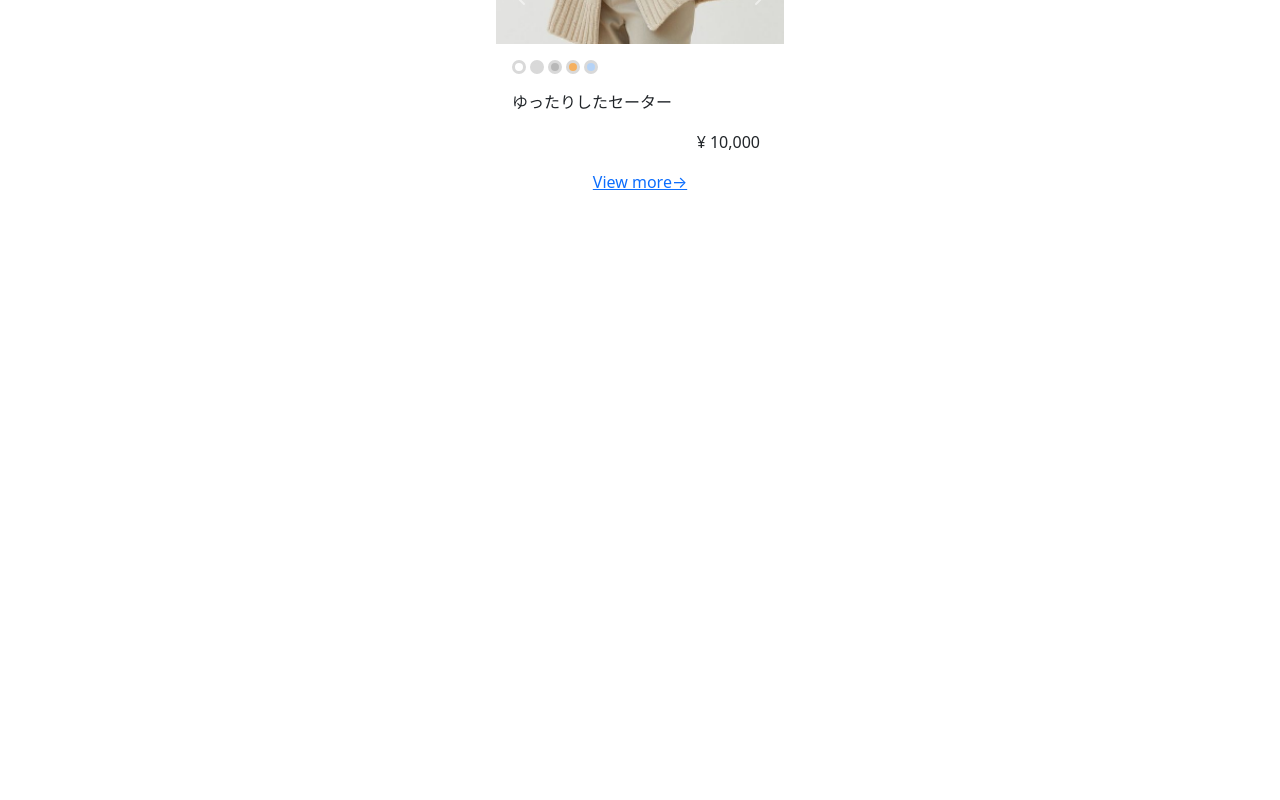
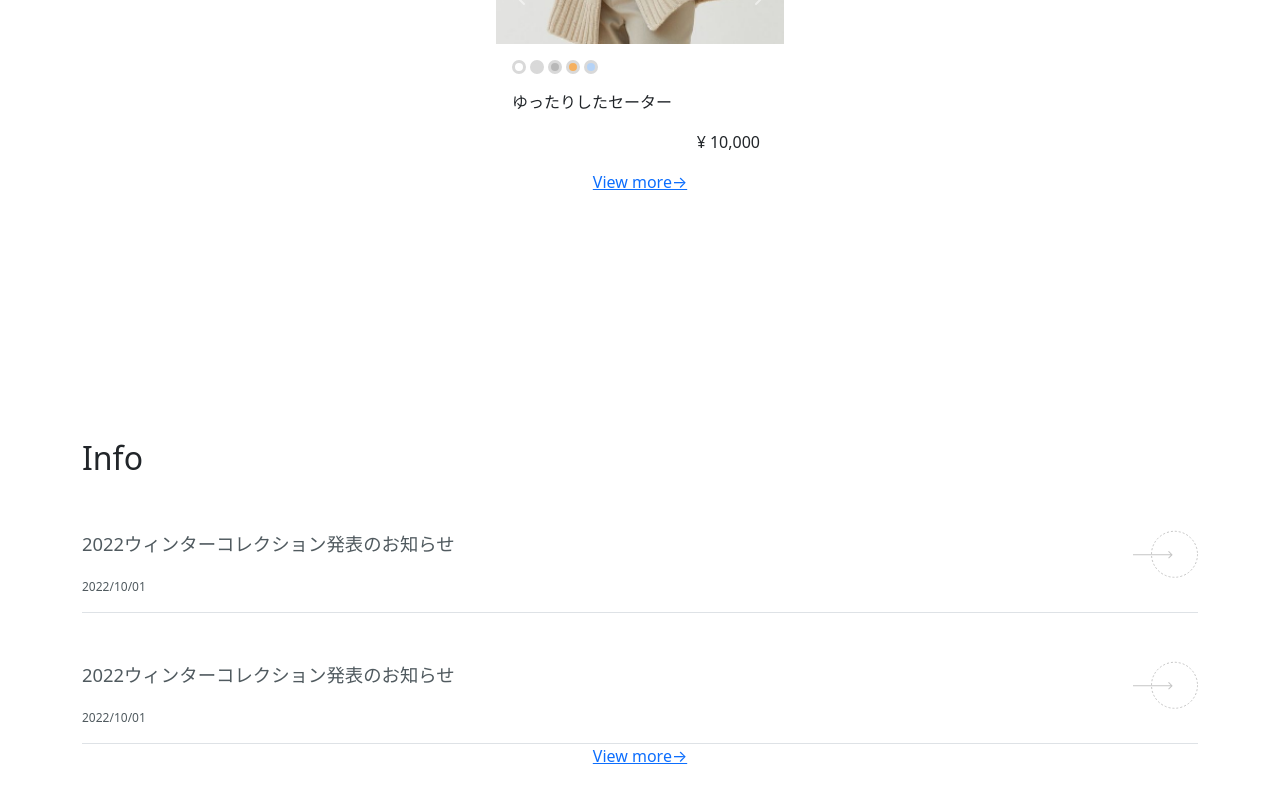
Before and after one commit to Alvil/only_sweater, a Next.js app: page / in a window 1280 px wide. Shown: the part 1763-2563 px from the top of the page. Before the commit the page ends 2197 px from the top, so only its background shows below. Built offline with nearby package versions, Linux system fonts and the light colour scheme.

Commit message:
create info section

```diff
--- a/package.json
+++ b/package.json
@@ -8,6 +8,7 @@
   "dependencies": {
     "babel-plugin-styled-components": "^2.0.7",
     "bootstrap": "^5.2.3",
+    "luxon": "^3.2.1",
     "next": "latest",
     "react": "18.2.0",
     "react-bootstrap": "^2.7.0",
@@ -16,6 +17,7 @@
     "sass-loader": "^13.2.0"
   },
   "devDependencies": {
+    "@types/luxon": "^3.2.0",
     "@types/node": "18.11.18",
     "@types/react": "18.0.27",
     "typescript": "4.9.4"
--- /dev/null
+++ b/src/components/atoms/InfoButton.tsx
@@ -0,0 +1,23 @@
+export const InfoButton = () => {
+  return (
+    <svg
+      width="65"
+      height="48"
+      viewBox="0 0 65 48"
+      fill="none"
+      xmlns="http://www.w3.org/2000/svg"
+    >
+      <circle
+        cx="41.5"
+        cy="24.2826"
+        r="23"
+        stroke="#C5C5C5"
+        strokeDasharray="2 2"
+      />
+      <path
+        d="M39.3536 25.1361C39.5488 24.9409 39.5488 24.6243 39.3536 24.429L36.1716 21.2471C35.9763 21.0518 35.6597 21.0518 35.4645 21.2471C35.2692 21.4423 35.2692 21.7589 35.4645 21.9542L38.2929 24.7826L35.4645 27.611C35.2692 27.8063 35.2692 28.1229 35.4645 28.3181C35.6597 28.5134 35.9763 28.5134 36.1716 28.3181L39.3536 25.1361ZM-4.37114e-08 25.2826L39 25.2826L39 24.2826L4.37114e-08 24.2826L-4.37114e-08 25.2826Z"
+        fill="#C5C5C5"
+      />
+    </svg>
+  );
+};
--- a/src/components/atoms/index.ts
+++ b/src/components/atoms/index.ts
@@ -1,5 +1,6 @@
 export * from "./ColorVariant";
 export * from "./FbLogo";
+export * from "./InfoButton";
 export * from "./InstagramLogo";
 export * from "./OnlySweatersLogo";
 export * from "./ViewMore";
--- /dev/null
+++ b/src/components/molecules/InfoSectionAnnouncement.tsx
@@ -0,0 +1,31 @@
+import React, { FC, ReactNode, useState, useEffect } from "react";
+import { Card, Carousel } from "react-bootstrap";
+import { ColorVariant, InfoButton } from "components/atoms";
+import { DateTime } from "luxon";
+
+interface Props {
+  announcement: {
+    id: number;
+    announcement: string;
+    date: Date;
+  };
+}
+
+export const InfoSectionAnnouncement: FC<Props> = ({ announcement }) => {
+  const date = DateTime.fromJSDate(announcement.date).toFormat("yyyy/MM/dd");
+
+  return (
+    <div className="border-bottom mt-5" style={{ color: "#505A5F" }}>
+      <section
+        className="d-flex justify-content-between"
+        style={{ fontSize: "1.15em" }}
+      >
+        <div>{announcement.announcement}</div>
+        <InfoButton />
+      </section>
+      <div className="pb-3" style={{ fontSize: ".75em" }}>
+        {date}
+      </div>
+    </div>
+  );
+};
--- a/src/components/molecules/index.ts
+++ b/src/components/molecules/index.ts
@@ -1 +1,2 @@
+export * from "./InfoSectionAnnouncement";
 export * from "./ItemsSectionCarousel";
--- /dev/null
+++ b/src/components/organisms/InfoSection.tsx
@@ -0,0 +1,33 @@
+import { ViewMore } from "components/atoms";
+import { InfoSectionAnnouncement } from "components/molecules";
+import React, { FC } from "react";
+import { Container } from "react-bootstrap";
+
+const announcements = [
+  {
+    id: 1,
+    announcement: "2022ウィンターコレクション発表のお知らせ",
+    date: new Date("2022/10/01"),
+  },
+  {
+    id: 2,
+    announcement: "2022ウィンターコレクション発表のお知らせ",
+    date: new Date("2022/10/01"),
+  },
+];
+
+export const InfoSection: FC = () => {
+  return (
+    <Container>
+      <span className="fs-2">Info</span>
+      {announcements?.map((announcement) => (
+        <React.Fragment key={announcement.id}>
+          <InfoSectionAnnouncement announcement={announcement} />
+        </React.Fragment>
+      ))}
+      <section className="text-center">
+        <ViewMore href="/info" />
+      </section>
+    </Container>
+  );
+};
--- a/src/components/organisms/index.ts
+++ b/src/components/organisms/index.ts
@@ -1,4 +1,5 @@
 export * from "./AboutSection";
+export * from "./InfoSection";
 export * from "./ItemsSection";
 export * from "./NavigationBar";
 export * from "./SloganSection";
--- a/src/components/templates/LandingPage.tsx
+++ b/src/components/templates/LandingPage.tsx
@@ -2,6 +2,7 @@ import React, { FC } from "react";
 import { Container } from "react-bootstrap";
 import {
   AboutSection,
+  InfoSection,
   ItemsSection,
   SloganSection,
 } from "components/organisms";
@@ -14,6 +15,9 @@ export const LandingPage: FC = () => {
         <SloganSection />
         <AboutSection />
         <ItemsSection />
+        <section style={{ paddingBottom: "5rem" }}>
+          <InfoSection />
+        </section>
       </Container>
     </Layout>
   );
--- a/src/styles/base/variables.scss
+++ b/src/styles/base/variables.scss
@@ -1,3 +1,4 @@
 $gray1: #505B5F;
+$gray2: #505A5F;
 
 $orange1: #F5B05F;
```
Also changed, not shown: 1 other file (tests, documents, lock files or other folders).
